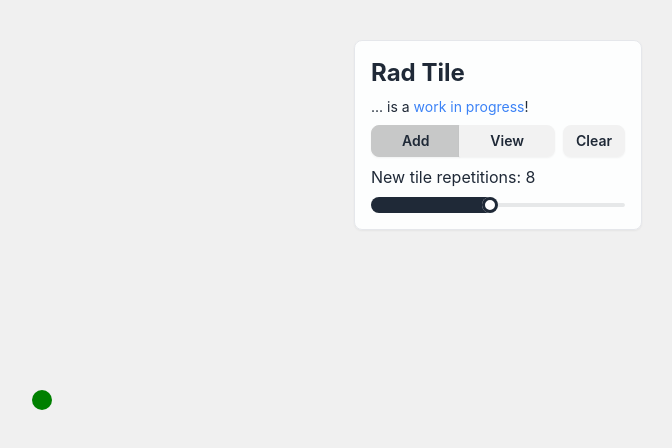
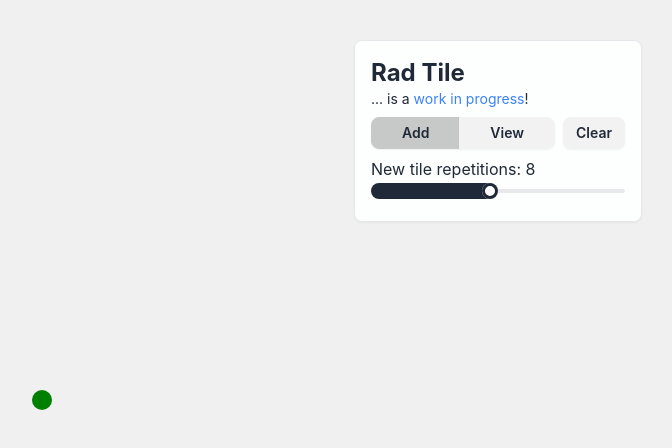
Before and after one commit to flatpickles/rad-tile, a React (Vite) app: page / in a window 1280 px wide. Shown: the top 448 px of the page, without its empty margins (598-1270 px from the left). Built offline with nearby package versions, Linux system fonts and the light colour scheme.

Commit message:
Factor out overlay UI

```diff
--- a/src/Overlay.tsx
+++ /dev/null
@@ -1,98 +0,0 @@
-import React, { useState } from 'react';
-import { TileManager, TileManagerMode } from './TileManager';
-
-interface OverlayProps {
-    manager: TileManager | null;
-}
-
-type ClearConfirmState = {
-    confirming: boolean;
-    timeout?: number;
-};
-
-const Overlay: React.FC<OverlayProps> = ({ manager }) => {
-    const [activeMode, setActiveMode] = useState<TileManagerMode>('add');
-    const [clearConfirm, setClearConfirm] = useState<ClearConfirmState>({
-        confirming: false,
-    });
-    const [repetitionCount, setRepetitionCount] = useState<number>(8);
-
-    const handleModeChange = (mode: TileManagerMode) => {
-        setActiveMode(mode);
-        manager?.setMode(mode);
-    };
-
-    const handleRepetitionChange = (e: React.ChangeEvent<HTMLInputElement>) => {
-        setRepetitionCount(parseInt(e.target.value));
-        manager?.setRepetitionCount(parseInt(e.target.value));
-    };
-
-    return (
-        <div className="absolute top-10 right-10 p-4 shadow-sm rounded-lg bg-base-100 border bg-opacity-90 backdrop-blur-lg w-72 flex flex-col gap-2">
-            <h2 className="text-2xl font-bold">Rad Tile</h2>
-            <p className="text-sm">
-                ... is a{' '}
-                <a
-                    className="text-blue-500 hover:underline"
-                    href="https://github.com/flatpickles/rad-tile"
-                >
-                    work in progress
-                </a>
-                !
-            </p>
-            <div className="flex flex-row gap-2 w-full">
-                <div className="join w-full">
-                    <button
-                        className={`join-item btn btn-sm flex-grow ${activeMode === 'add' ? 'btn-active' : ''}`}
-                        onClick={() => handleModeChange('add')}
-                    >
-                        Add
-                    </button>
-                    <button
-                        className={`join-item btn btn-sm flex-grow ${activeMode === 'view' ? 'btn-active' : ''}`}
-                        onClick={() => handleModeChange('view')}
-                    >
-                        View
-                    </button>
-                </div>
-                <button
-                    className={`btn btn-sm ${clearConfirm.confirming ? 'btn-error' : ''}`}
-                    onClick={() => {
-                        if (clearConfirm.confirming) {
-                            manager?.clear();
-                            handleModeChange('add');
-                            setClearConfirm({ confirming: false });
-                        } else {
-                            const confirmTimeout = window.setTimeout(() => {
-                                setClearConfirm({
-                                    confirming: false,
-                                });
-                            }, 3000);
-                            setClearConfirm({
-                                confirming: true,
-                                timeout: confirmTimeout,
-                            });
-                        }
-                    }}
-                    onMouseOut={() => {
-                        clearTimeout(clearConfirm.timeout);
-                        setClearConfirm({ confirming: false });
-                    }}
-                >
-                    Clear
-                </button>
-            </div>
-            <p>New tile repetitions: {repetitionCount}</p>
-            <input
-                type="range"
-                min={1}
-                max={16}
-                value={repetitionCount}
-                onChange={handleRepetitionChange}
-                className="range range-xs"
-            />
-        </div>
-    );
-};
-
-export default Overlay;
--- /dev/null
+++ b/src/components/ClearButton.tsx
@@ -0,0 +1,48 @@
+import { useState } from 'react';
+
+interface ClearButtonProps {
+    handleClear: () => void;
+}
+
+type ClearConfirmState = {
+    confirming: boolean;
+    timeout?: number;
+};
+
+const ClearButton: React.FC<ClearButtonProps> = ({ handleClear }) => {
+    const [clearConfirm, setClearConfirm] = useState<ClearConfirmState>({
+        confirming: false,
+    });
+
+    const handleClearPress = () => {
+        if (clearConfirm.confirming) {
+            handleClear();
+            setClearConfirm({ confirming: false });
+        } else {
+            const confirmTimeout = window.setTimeout(() => {
+                setClearConfirm({
+                    confirming: false,
+                });
+            }, 3000);
+            setClearConfirm({
+                confirming: true,
+                timeout: confirmTimeout,
+            });
+        }
+    };
+
+    return (
+        <button
+            className={`btn btn-sm ${clearConfirm.confirming ? 'btn-error' : ''}`}
+            onClick={handleClearPress}
+            onMouseOut={() => {
+                clearTimeout(clearConfirm.timeout);
+                setClearConfirm({ confirming: false });
+            }}
+        >
+            Clear
+        </button>
+    );
+};
+
+export default ClearButton;
--- /dev/null
+++ b/src/components/ModeSelector.tsx
@@ -0,0 +1,30 @@
+import { TileManagerMode } from '../tile/TileManager';
+
+interface ModeSelectorProps {
+    activeMode: TileManagerMode;
+    handleModeChange: (mode: TileManagerMode) => void;
+}
+
+const ModeSelector: React.FC<ModeSelectorProps> = ({
+    activeMode,
+    handleModeChange,
+}) => {
+    return (
+        <div className="join w-full">
+            <button
+                className={`join-item btn btn-sm flex-grow ${activeMode === 'add' ? 'btn-active' : ''}`}
+                onClick={() => handleModeChange('add')}
+            >
+                Add
+            </button>
+            <button
+                className={`join-item btn btn-sm flex-grow ${activeMode === 'view' ? 'btn-active' : ''}`}
+                onClick={() => handleModeChange('view')}
+            >
+                View
+            </button>
+        </div>
+    );
+};
+
+export default ModeSelector;
--- /dev/null
+++ b/src/components/OverlayHeader.tsx
@@ -0,0 +1,19 @@
+const OverlayHeader: React.FC = () => {
+    return (
+        <div>
+            <h2 className="text-2xl font-bold">Rad Tile</h2>
+            <p className="text-sm">
+                ... is a{' '}
+                <a
+                    className="text-blue-500 hover:underline"
+                    href="https://github.com/flatpickles/rad-tile"
+                >
+                    work in progress
+                </a>
+                !
+            </p>
+        </div>
+    );
+};
+
+export default OverlayHeader;
--- /dev/null
+++ b/src/components/RepeatSlider.tsx
@@ -0,0 +1,25 @@
+interface RepeatSliderProps {
+    repeatCount: number;
+    handleRepeatChange: (e: React.ChangeEvent<HTMLInputElement>) => void;
+}
+
+const RepeatSlider: React.FC<RepeatSliderProps> = ({
+    repeatCount,
+    handleRepeatChange,
+}) => {
+    return (
+        <div>
+            <p>New tile repetitions: {repeatCount}</p>
+            <input
+                type="range"
+                min={1}
+                max={16}
+                value={repeatCount}
+                onChange={handleRepeatChange}
+                className="range range-xs"
+            />
+        </div>
+    );
+};
+
+export default RepeatSlider;
--- a/src/main.tsx
+++ b/src/main.tsx
@@ -1,7 +1,7 @@
 import { StrictMode } from 'react';
 import { createRoot } from 'react-dom/client';
-import App from './App.tsx';
 import './index.css';
+import App from './main/App.tsx';
 
 createRoot(document.getElementById('root')!).render(
     <StrictMode>
--- a/src/App.tsx
+++ b/src/main/App.tsx
@@ -1,9 +1,10 @@
 import React, { useState } from 'react';
+import { TileManager } from '../tile/TileManager';
 import Canvas from './Canvas';
 import Overlay from './Overlay';
-import { TileManager } from './TileManager';
 
 const App: React.FC = () => {
+    // todo: lift manager ownership out of canvas component
     const [manager, setManager] = useState<TileManager | null>(null);
 
     return (
--- a/src/Canvas.tsx
+++ b/src/main/Canvas.tsx
@@ -1,5 +1,5 @@
 import React, { useEffect, useRef } from 'react';
-import { TileManager } from './TileManager';
+import { TileManager } from '../tile/TileManager';
 
 const dpr = window.devicePixelRatio || 1;
 
--- /dev/null
+++ b/src/main/Overlay.tsx
@@ -0,0 +1,49 @@
+import React, { useState } from 'react';
+import ClearButton from '../components/ClearButton';
+import ModeSelector from '../components/ModeSelector';
+import OverlayHeader from '../components/OverlayHeader';
+import RepeatSlider from '../components/RepeatSlider';
+import { TileManager, TileManagerMode } from '../tile/TileManager';
+
+interface OverlayProps {
+    manager: TileManager | null;
+}
+
+const Overlay: React.FC<OverlayProps> = ({ manager }) => {
+    const [activeMode, setActiveMode] = useState<TileManagerMode>('add');
+    const [repetitionCount, setRepetitionCount] = useState<number>(8);
+
+    const handleModeChange = (mode: TileManagerMode) => {
+        setActiveMode(mode);
+        manager?.setMode(mode);
+    };
+
+    const handleRepetitionChange = (e: React.ChangeEvent<HTMLInputElement>) => {
+        setRepetitionCount(parseInt(e.target.value));
+        manager?.setRepetitionCount(parseInt(e.target.value));
+    };
+
+    const handleClear = () => {
+        manager?.clear();
+        handleModeChange('add');
+    };
+
+    return (
+        <div className="absolute top-10 right-10 p-4 shadow-sm rounded-lg bg-base-100 border bg-opacity-90 backdrop-blur-lg w-72 flex flex-col gap-2">
+            <OverlayHeader />
+            <div className="flex flex-row gap-2 w-full">
+                <ModeSelector
+                    activeMode={activeMode}
+                    handleModeChange={handleModeChange}
+                />
+                <ClearButton handleClear={handleClear} />
+            </div>
+            <RepeatSlider
+                repeatCount={repetitionCount}
+                handleRepeatChange={handleRepetitionChange}
+            />
+        </div>
+    );
+};
+
+export default Overlay;
--- a/src/TileModel.ts
+++ b/src/tile/TileModel.ts
@@ -57,12 +57,13 @@ export class TileModel {
         if (includeRotations) {
             // Add rotations of anchors
             this.anchors.forEach((anchor) => {
+                if (anchor.repetitions <= 1) return;
                 const alphaStep = (2 * Math.PI) / anchor.repetitions;
                 pointsToCheck.add(rotatePoint(anchor, alphaStep));
                 pointsToCheck.add(rotatePoint(anchor, -alphaStep));
             });
             // Add rotations of progress tile corners
-            if (this.progressTile) {
+            if (this.progressTile && this.progressTile.repetitions > 1) {
                 const alphaStep = (2 * Math.PI) / this.progressTile.repetitions;
                 this.progressTile.corners.forEach((corner) => {
                     pointsToCheck.add(rotatePoint(corner, alphaStep));
```
Also changed, not shown: src/tile/TileManager.ts (renamed from src/TileManager.ts), 1 other file (tests, documents, lock files or other folders).
